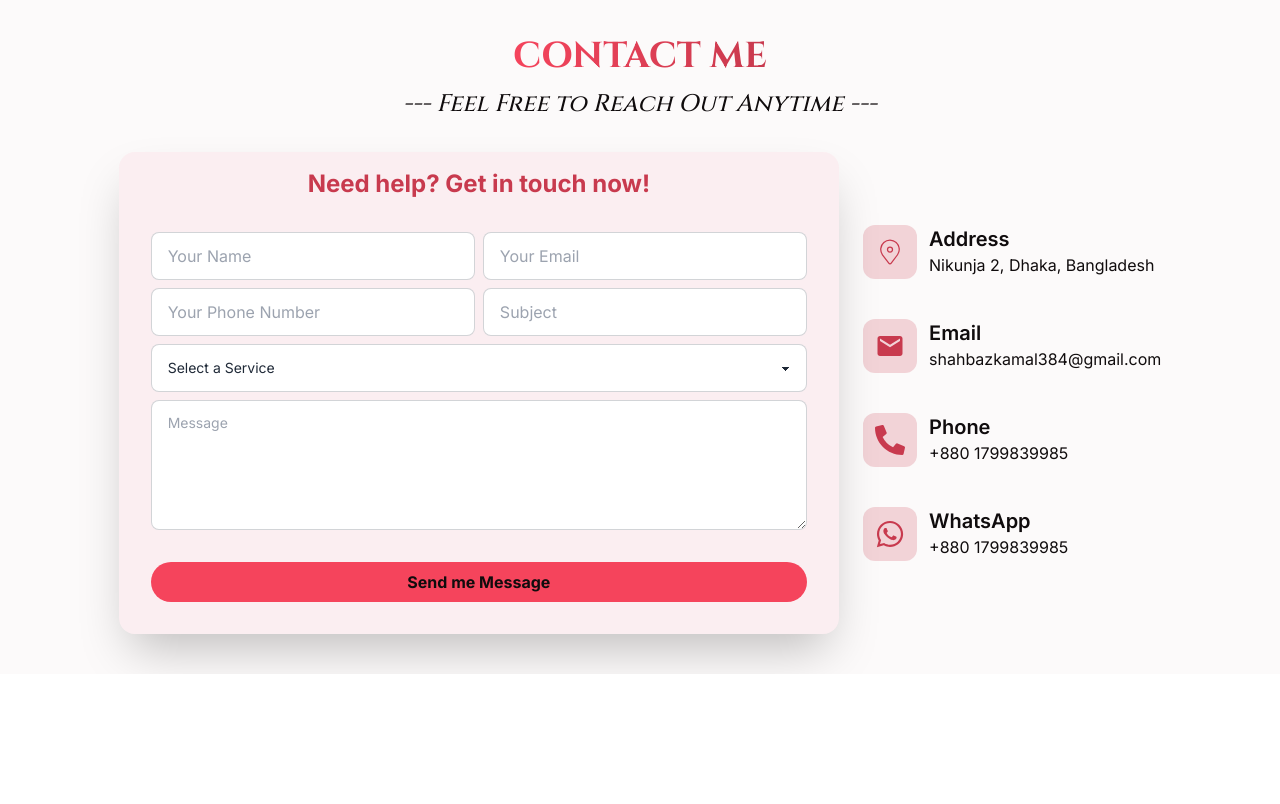
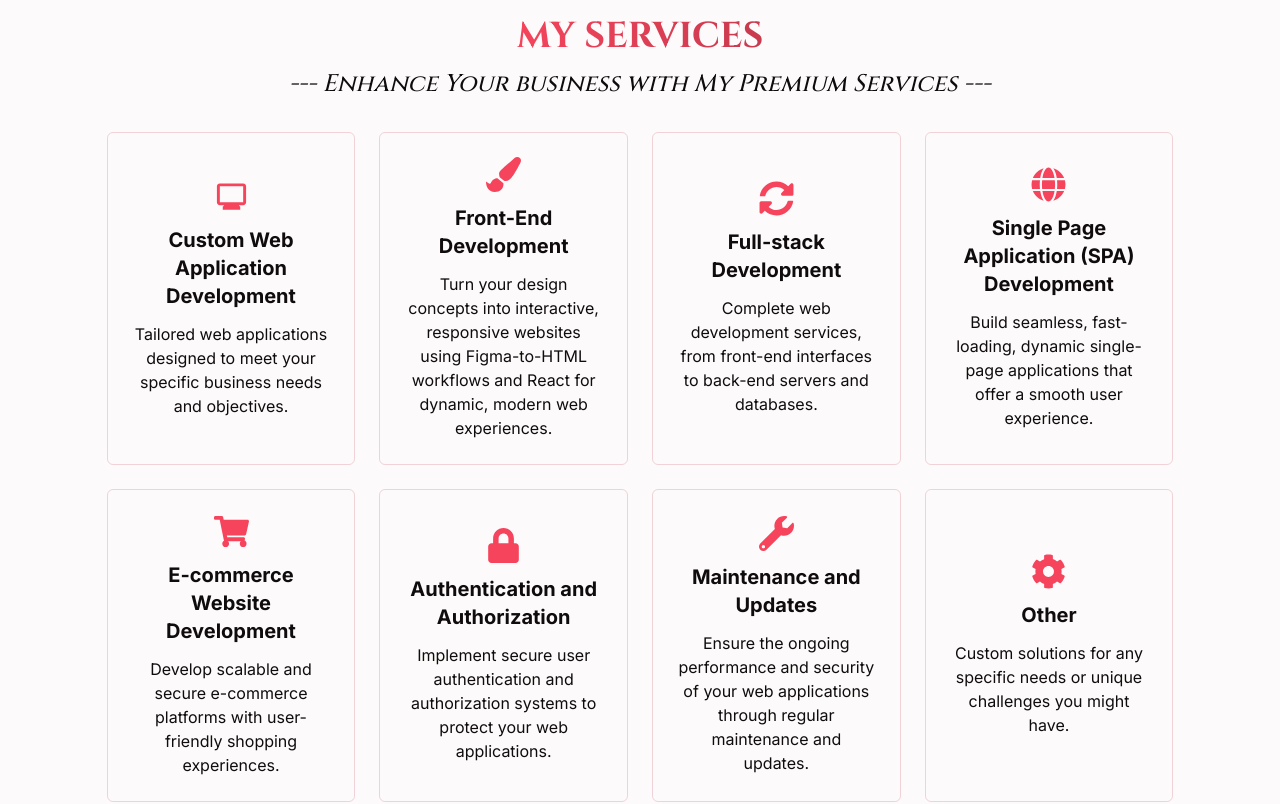
Before and after one commit to shahbaz-kamal/my-web-developer-portfolio-client, a React (Vite) app: page / in a window 1280 px wide. Shown: the part 3520-4324 px from the top of the page. Before the commit the page ends 4194 px from the top, so only its background shows below. Built offline with nearby package versions, Linux system fonts and the light colour scheme; no server answers.

Commit message:
added services section

```diff
--- a/package.json
+++ b/package.json
@@ -18,6 +18,7 @@
     "localforage": "^1.10.0",
     "match-sorter": "^8.0.0",
     "react": "^18.3.1",
+    "react-awesome-reveal": "^4.3.1",
     "react-datepicker": "^7.5.0",
     "react-dom": "^18.3.1",
     "react-helmet": "^6.1.0",
--- a/src/Pages/Home/Contact.jsx
+++ b/src/Pages/Home/Contact.jsx
@@ -225,7 +225,7 @@ const Contact = () => {
             {/* Details */}
             <div>
               <h3 className="font-semibold text-base md:text-xl text-light-color-text dark:text-dark-color-text">
-                Email
+                Email Me
               </h3>
               <p className="text-light-color-text dark:text-dark-color-text">
                 shahbazkamal384@gmail.com
@@ -240,7 +240,7 @@ const Contact = () => {
             </div>
             <div>
               <h3 className="font-semibold text-base md:text-xl text-light-color-text dark:text-dark-color-text">
-                Phone
+                Call Me
               </h3>
               <p className="text-light-color-text dark:text-dark-color-text">
                 +880 1799839985
--- a/src/Pages/Home/Courses.jsx
+++ b/src/Pages/Home/Courses.jsx
@@ -6,10 +6,16 @@ import { CiCalendarDate } from "react-icons/ci";
 const Courses = () => {
   return (
     <div>
-      <header>
+      <header className="hidden md:block">
         <Title
           title={"Courses & Certifications"}
           subTitle={"Certifications & Achievements"}
+        ></Title>
+      </header>
+      <header className="md:hidden">
+        <Title
+          title={"Courses & Certifications"}
+          subTitle={" Achievements"}
         ></Title>
       </header>
       <section className="grid md:grid-cols-2 gap-6">
--- a/src/Pages/Home/Home.jsx
+++ b/src/Pages/Home/Home.jsx
@@ -7,6 +7,7 @@ import Education from "./Education";
 import MyProjects from "./MyProjects";
 import Contact from "./Contact";
 import Courses from "./Courses";
+import Services from "./Services";
 
 const Home = () => {
   return (
@@ -32,6 +33,9 @@ const Home = () => {
       <section className="w-11/12 md:w-10/12 mx-auto px-2 md:px-0">
         <MyProjects></MyProjects>
       </section>
+      <section className="w-11/12 md:w-10/12 mx-auto px-2 md:px-0">
+      <Services></Services>
+      </section>
       <section className="w-11/12 md:w-10/12 mx-auto px-3 ">
         <Contact></Contact>
       </section>
--- a/src/Pages/Home/ProjectCard.jsx
+++ b/src/Pages/Home/ProjectCard.jsx
@@ -33,7 +33,7 @@ const ProjectCard = ({ project }) => {
   console.log(cardImages);
   return (
     <div
-      className="card bg-base-200  dark:bg-dark-primary dark:bg-opacity-20  shadow-xl"
+      className="card bg-base-200  dark:bg-dark-primary dark:bg-opacity-20  shadow-xl border border-light-primary border-opacity-20 dark:border-dark-secondary dark:border-opacity-50"
       onMouseEnter={() => {
         if (swiperRef.current && swiperRef.current.swiper) {
           swiperRef.current.swiper.autoplay.start(); // Start autoplay on hover
--- /dev/null
+++ b/src/Pages/Home/Services.jsx
@@ -0,0 +1,145 @@
+import React from "react";
+import { Fade } from "react-awesome-reveal";
+import {
+  FaCog,
+  FaGlobe,
+  FaHandsHelping,
+  FaLock,
+  FaPaintBrush,
+  FaShoppingCart,
+  FaStar,
+  FaSyncAlt,
+  FaWrench,
+} from "react-icons/fa";
+import { GiAutoRepair } from "react-icons/gi";
+import Title from "../../Component/Title";
+import { MdMonitor } from "react-icons/md";
+
+const Services = () => {
+  return (
+    <div>
+      <header>
+        <Title
+          title={"My services"}
+          subTitle={"Enhance Your business with My Premium Services"}
+        ></Title>
+      </header>
+      <section className="grid grid-cols-1 md:grid-cols-2 lg:grid-cols-4 gap-3 md:gap-6">
+        {/* services card */}
+        <Fade duration={1200} direction="right">
+          {/*  Custom Web Application Development */}
+          <div className="h-full flex flex-col justify-center items-center space-y-3 rounded-md p-6 border border-light-primary border-opacity-20 dark:bg-neutral  dark:border-dark-secondary dark:border-opacity-50 hover:bg-light-primary hover:bg-opacity-10 dark:hover:bg-dark-primary dark:hover:bg-opacity-10 transition duration-300 ease-in-out">
+            <div className="text-light-accent dark:text-dark-primary">
+              <MdMonitor size={35} />
+            </div>
+            <h3 className="font-bold text-lg md:text-xl text-light-color-text dark:text-dark-color-text text-center">
+              Custom Web Application Development
+            </h3>
+            <p className="text-center text-sm md:text-base text-light-color-text dark:text-dark-color-text">
+              Tailored web applications designed to meet your specific business
+              needs and objectives.
+            </p>
+          </div>
+          {/*  Front-End Development */}
+          <div className="h-full flex flex-col justify-center items-center space-y-3 rounded-md p-6 border border-light-primary border-opacity-20 dark:bg-neutral  dark:border-dark-secondary dark:border-opacity-50 hover:bg-light-primary hover:bg-opacity-10 dark:hover:bg-dark-primary dark:hover:bg-opacity-10 transition duration-300 ease-in-out">
+            <div className="text-light-accent dark:text-dark-primary">
+              <FaPaintBrush size={35} />
+            </div>
+            <h3 className="font-bold text-lg md:text-xl text-light-color-text dark:text-dark-color-text text-center">
+              Front-End Development
+            </h3>
+            <p className="text-center text-sm md:text-base text-light-color-text dark:text-dark-color-text">
+              Turn your design concepts into interactive, responsive websites
+              using Figma-to-HTML workflows and React for dynamic, modern web
+              experiences.
+            </p>
+          </div>
+          {/* Full-stack Development */}
+          <div className="h-full  flex flex-col justify-center items-center space-y-3 rounded-md p-6 border border-light-primary border-opacity-20 dark:bg-neutral  dark:border-dark-secondary dark:border-opacity-50 hover:bg-light-primary hover:bg-opacity-10 dark:hover:bg-dark-primary dark:hover:bg-opacity-10 transition duration-300 ease-in-out">
+            <div className="text-light-accent dark:text-dark-primary">
+              <FaSyncAlt size={35} />
+            </div>
+            <h3 className="font-bold text-lg md:text-xl text-light-color-text dark:text-dark-color-text text-center">
+              Full-stack Development
+            </h3>
+            <p className="text-center text-sm md:text-base text-light-color-text dark:text-dark-color-text">
+              Complete web development services, from front-end interfaces to
+              back-end servers and databases.
+            </p>
+          </div>
+          {/*Single Page Application (SPA) Development */}
+          <div className="h-full  flex flex-col justify-center items-center space-y-3 rounded-md p-6 border border-light-primary border-opacity-20 dark:bg-neutral  dark:border-dark-secondary dark:border-opacity-50 hover:bg-light-primary hover:bg-opacity-10 dark:hover:bg-dark-primary dark:hover:bg-opacity-10 transition duration-300 ease-in-out">
+            <div className="text-light-accent dark:text-dark-primary">
+              <FaGlobe size={35} />
+            </div>
+            <h3 className="font-bold text-lg md:text-xl text-light-color-text dark:text-dark-color-text text-center">
+              Single Page Application (SPA) Development
+            </h3>
+            <p className="text-center text-sm md:text-base text-light-color-text dark:text-dark-color-text">
+              Build seamless, fast-loading, dynamic single-page applications
+              that offer a smooth user experience.
+            </p>
+          </div>
+        </Fade>
+
+        {/* services card */}
+        <Fade duration={1200} direction="left">
+          {/*E-commerce Website Development*/}
+          <div className="h-full  flex flex-col justify-center items-center space-y-3 rounded-md p-6 border border-light-primary border-opacity-20 dark:bg-neutral  dark:border-dark-secondary dark:border-opacity-50 hover:bg-light-primary hover:bg-opacity-10 dark:hover:bg-dark-primary dark:hover:bg-opacity-10 transition duration-300 ease-in-out">
+            <div className="text-light-accent dark:text-dark-primary">
+              <FaShoppingCart size={35} />
+            </div>
+            <h3 className="font-bold text-lg md:text-xl text-light-color-text dark:text-dark-color-text text-center">
+              E-commerce Website Development
+            </h3>
+            <p className="text-center text-sm md:text-base text-light-color-text dark:text-dark-color-text">
+              Develop scalable and secure e-commerce platforms with
+              user-friendly shopping experiences.
+            </p>
+          </div>
+          {/*Authentication and Authorization*/}
+          <div className="h-full  flex flex-col justify-center items-center space-y-3 rounded-md p-6 border border-light-primary border-opacity-20 dark:bg-neutral  dark:border-dark-secondary dark:border-opacity-50 hover:bg-light-primary hover:bg-opacity-10 dark:hover:bg-dark-primary dark:hover:bg-opacity-10 transition duration-300 ease-in-out">
+            <div className="text-light-accent dark:text-dark-primary">
+              <FaLock size={35} />
+            </div>
+            <h3 className="font-bold text-lg md:text-xl text-light-color-text dark:text-dark-color-text text-center">
+              Authentication and Authorization
+            </h3>
+            <p className="text-center text-sm md:text-base text-light-color-text dark:text-dark-color-text">
+              Implement secure user authentication and authorization systems to
+              protect your web applications.
+            </p>
+          </div>
+          {/*Maintenance and Updates*/}
+          <div className="h-full  flex flex-col justify-center items-center space-y-3 rounded-md p-6 border border-light-primary border-opacity-20 dark:bg-neutral  dark:border-dark-secondary dark:border-opacity-50 hover:bg-light-primary hover:bg-opacity-10 dark:hover:bg-dark-primary dark:hover:bg-opacity-10 transition duration-300 ease-in-out">
+            <div className="text-light-accent dark:text-dark-primary">
+              <FaWrench size={35} />
+            </div>
+            <h3 className="font-bold text-lg md:text-xl text-light-color-text dark:text-dark-color-text text-center">
+              Maintenance and Updates
+            </h3>
+            <p className="text-center text-sm md:text-base text-light-color-text dark:text-dark-color-text">
+              Ensure the ongoing performance and security of your web
+              applications through regular maintenance and updates.
+            </p>
+          </div>
+          {/*Other*/}
+          <div className="h-full  flex flex-col justify-center items-center space-y-3 rounded-md p-6 border border-light-primary border-opacity-20 dark:bg-neutral  dark:border-dark-secondary dark:border-opacity-50 hover:bg-light-primary hover:bg-opacity-10 dark:hover:bg-dark-primary dark:hover:bg-opacity-10 transition duration-300 ease-in-out">
+            <div className="text-light-accent dark:text-dark-primary">
+              <FaCog size={35} />
+            </div>
+            <h3 className="font-bold text-lg md:text-xl text-light-color-text dark:text-dark-color-text text-center">
+              Other
+            </h3>
+            <p className="text-center text-sm md:text-base text-light-color-text dark:text-dark-color-text">
+              Custom solutions for any specific needs or unique challenges you
+              might have.
+            </p>
+          </div>
+        </Fade>
+      </section>
+    </div>
+  );
+};
+
+export default Services;
```
Also changed, not shown: 1 other file (tests, documents, lock files or other folders).
